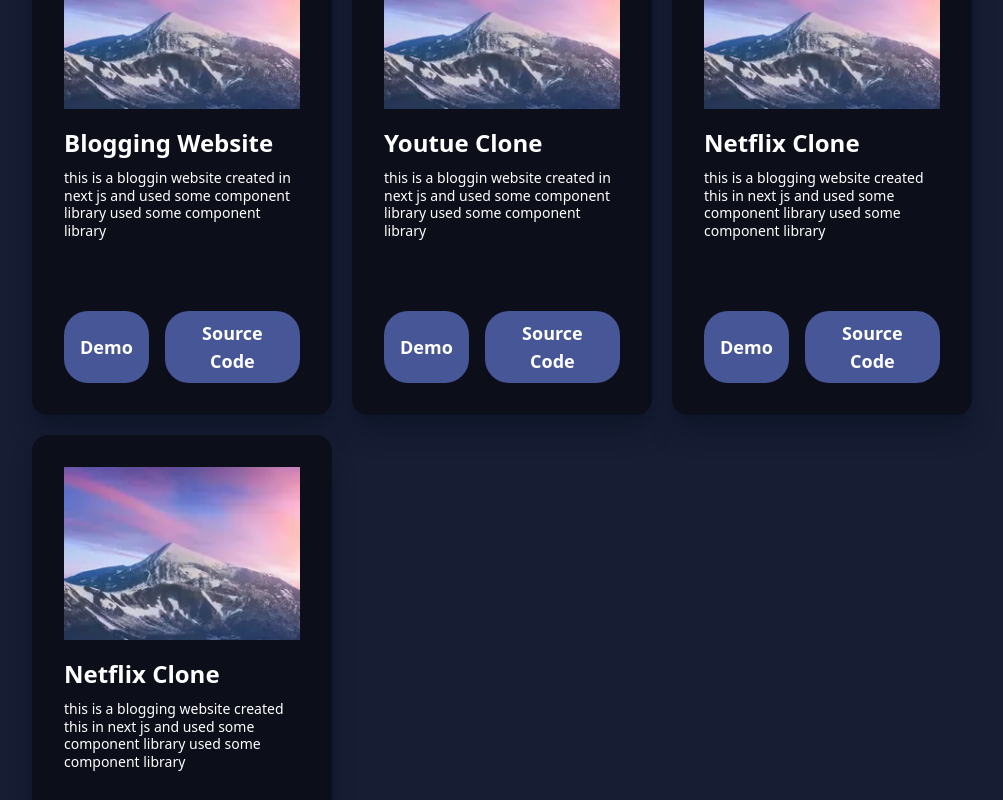
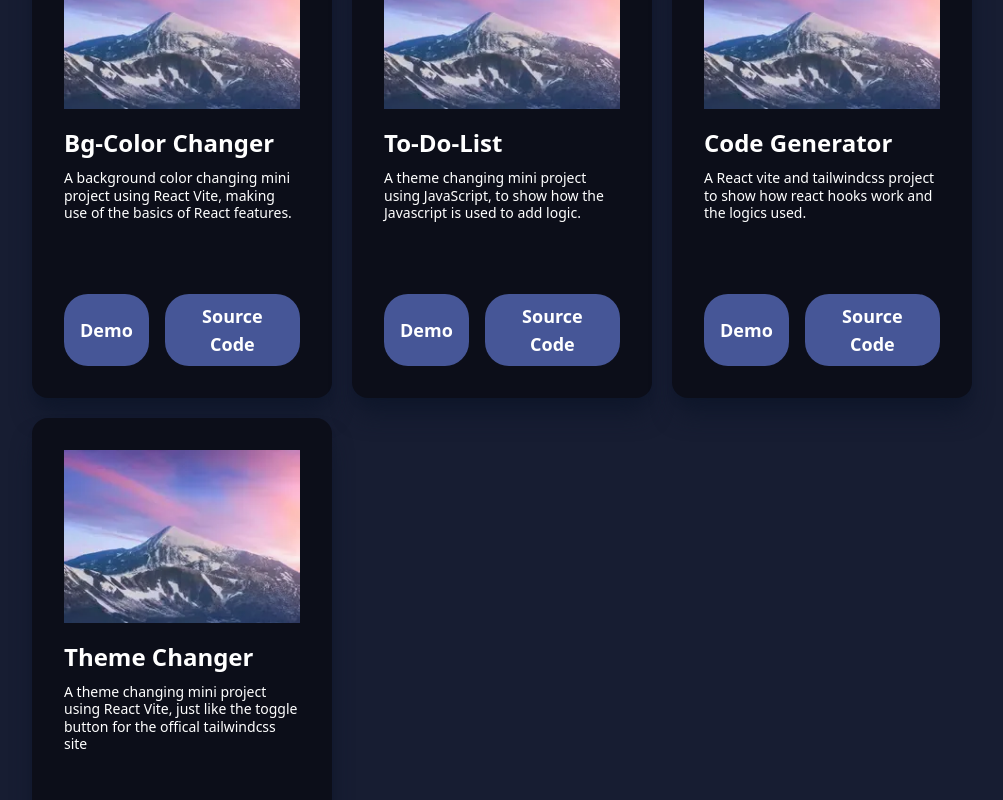
Before and after one commit to tsdebug/my-portfolio-react, a React (Vite) app: page / in a window 1280 px wide. Shown: the part 2640-3440 px from the top of the page, without its empty margins (96-1099 px from the left). Built offline with nearby package versions, Linux system fonts and the light colour scheme.

Commit message:
Updated projects

```diff
--- a/src/Components/Projects/Projects.jsx
+++ b/src/Components/Projects/Projects.jsx
@@ -7,20 +7,20 @@
       <h1 className="text-2xl md:text-4xl text-white font-bold">Projects</h1>
       <div className="py-12 px-8 flex flex-wrap gap-5">
         <ProjectCard
-          title="Blogging Website"
-          main="this is a bloggin website created in next js and used some component library used some component library"
+          title="Bg-Color Changer"
+          main="A background color changing mini project using React Vite, making use of the basics of React features."
         />
         <ProjectCard
-          title="Youtue Clone"
-          main="this is a bloggin website created in next js and used some component library used some component library"
+          title="To-Do-List"
+          main="A theme changing mini project using JavaScript, to show how the Javascript is used to add logic."
         />
         <ProjectCard
-          title="Netflix Clone"
-          main="this is a blogging website created this in next js and used some component library used some component library"
+          title="Code Generator"
+          main="A React vite and tailwindcss project to show how react hooks work and the logics used."
         />
         <ProjectCard
-          title="Netflix Clone"
-          main="this is a blogging website created this in next js and used some component library used some component library"
+          title="Theme Changer"
+          main="A theme changing mini project using React Vite, just like the toggle button for the offical tailwindcss site"
         />
       </div>
     </div>
```
